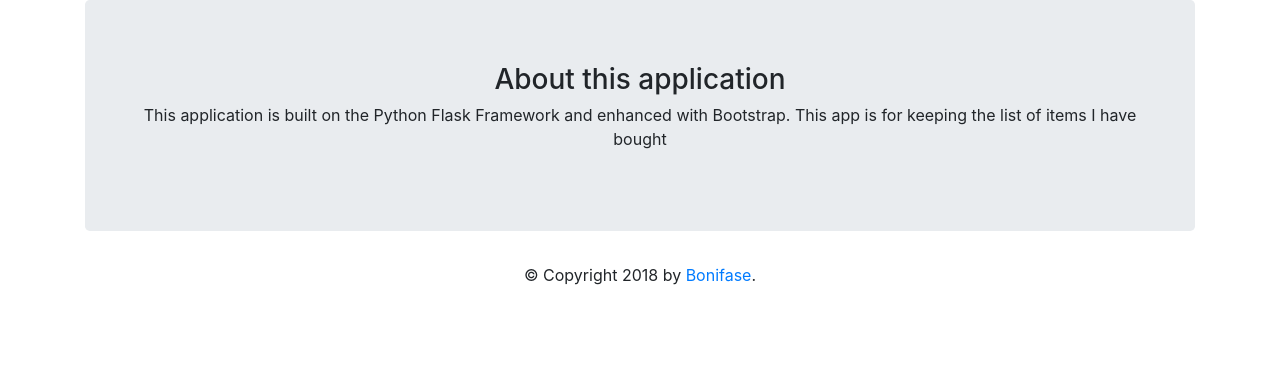
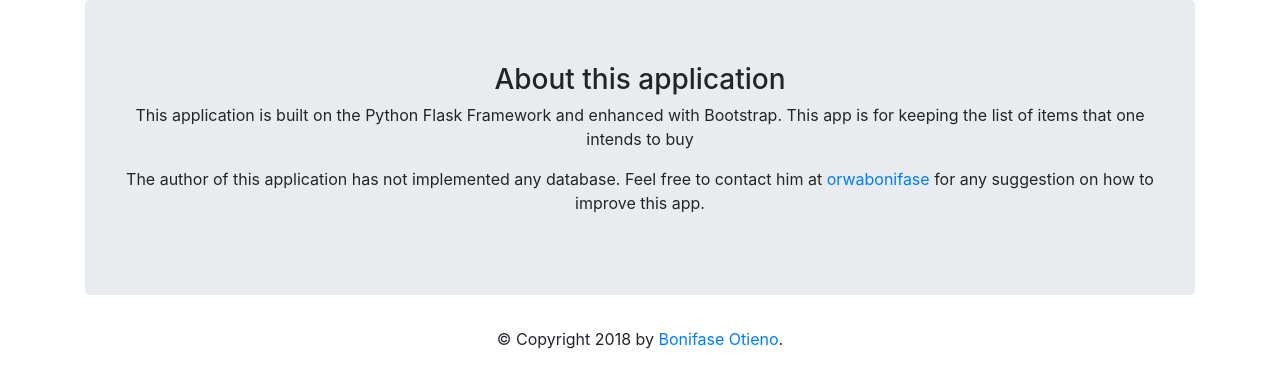
Before and after one commit to Bonifase/Practice, a Flask app: page /about in a window 1280 px wide. Shown: the part 56-444 px from the top of the page. Run offline with Flask 2, Linux system fonts and the light colour scheme; some libraries are stand-ins or nearby versions.

Commit message:
this is second change

```diff
--- a/templates/about.html
+++ b/templates/about.html
@@ -3,7 +3,8 @@
 {% block body  %}
 <div class="jumbotron text-center">
         <h3>About this application</h3>
-        <p>This application is built on the Python Flask Framework and enhanced with Bootstrap. This app is for keeping the list of items I have bought</p>
+        <p>This application is built on the Python Flask Framework and enhanced with Bootstrap. This app is for keeping the list of items that one intends to buy</p>
+        <p>The author of this application has not implemented any database. Feel free to contact him at <a href="https://web.facebook.com/Bonieeee">orwabonifase</a> for any suggestion on how to improve this app. </p>
 
 </div>
 
--- a/templates/layout.html
+++ b/templates/layout.html
@@ -14,7 +14,7 @@
 
             <div id="footer" class="container text-center">
                 {% block footer %}
-                &copy; Copyright 2018 by <a href="https://plus.google.com/u/0/110292840337102395926">Bonifase</a>.
+                &copy; Copyright 2018 by <a href="https://plus.google.com/u/0/110292840337102395926">Bonifase Otieno</a>.
                 {% endblock %}
             </div>
 
```
